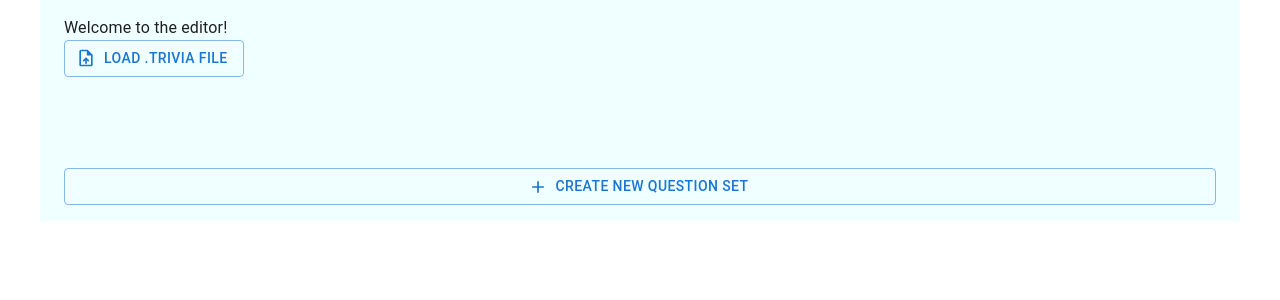
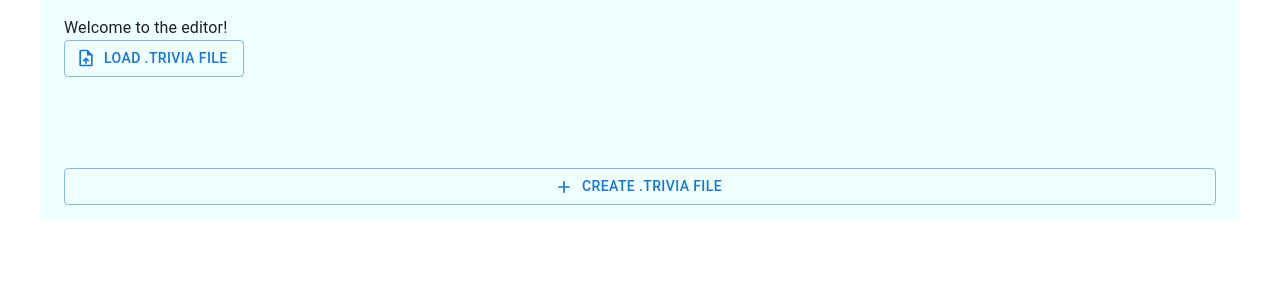
Before and after one commit to jonhuo11/trivia-game, a React (Vite) app: page /editor in a window 1280 px wide. Shown: the top 300 px of the page. Built offline with nearby package versions, Linux system fonts and the light colour scheme.

Commit message:
minor fixes

```diff
--- a/src/ErrorPage.tsx
+++ b/src/ErrorPage.tsx
@@ -6,7 +6,7 @@ export default function ErrorPage() {
 
 	return (
 		<div id="error-page">
-			<h1>Oops!</h1>
+			<h1>Error page</h1>
 			<p>Sorry, an unexpected error has occurred.</p>
 			<p>
 				<i>{error.statusText || error.message}</i>
--- a/src/TriviaEditor/TriviaEditor.tsx
+++ b/src/TriviaEditor/TriviaEditor.tsx
@@ -199,7 +199,7 @@ const TriviaEditor = () => {
                         variant="outlined"
                         startIcon={<Add/>}
                         onClick={addQuestion}
-                    >{!triviaData ? "Create New Question Set" : "Add Question"}</Button>
+                    >{!triviaData ? "Create .trivia File" : "Add Question"}</Button>
                 </Box>
             </Box>
         </Box>
```
